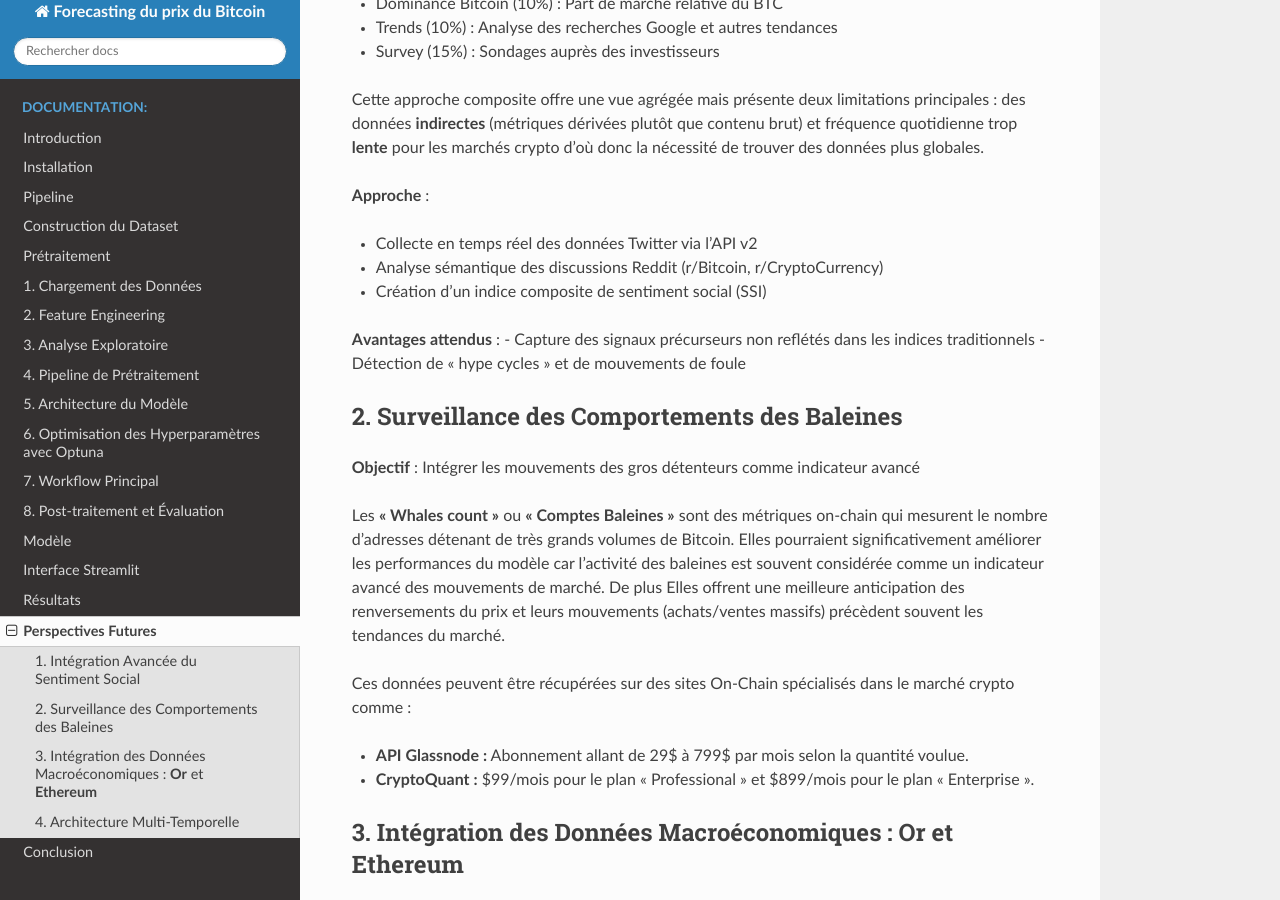
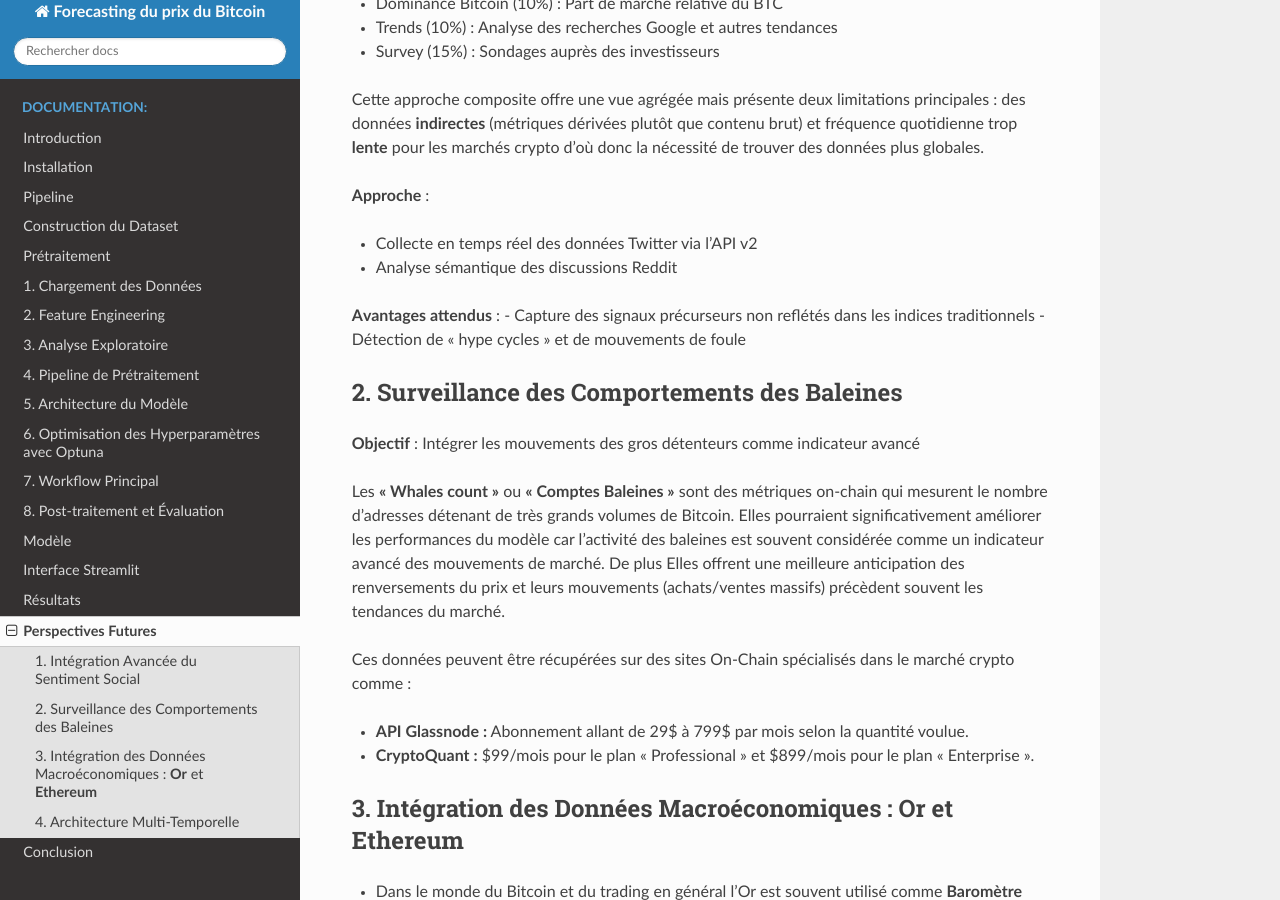
Before and after one commit to SouleymaneDiallo04/Forecasting-du-prix-du-Bitcoin, a Sphinx documentation site: the page built from docs/source/travaux.rst, in a window 1280 px wide and 900 px high, scrolled down 488 px. Built offline with Sphinx 7.4.7 and the Read the Docs theme 3.1.0, drawn with Linux system fonts in a browser that asks for light colours.

Commit message:
Update travaux.rst

```diff
--- a/docs/source/travaux.rst
+++ b/docs/source/travaux.rst
@@ -30,9 +30,7 @@ Cette approche composite offre une vue agrégée mais présente deux limitations
 
 - Collecte en temps réel des données Twitter via l'API v2
 
-- Analyse sémantique des discussions Reddit (r/Bitcoin, r/CryptoCurrency)
-
-- Création d'un indice composite de sentiment social (SSI)
+- Analyse sémantique des discussions Reddit
 
 **Avantages attendus** :
 - Capture des signaux précurseurs non reflétés dans les indices traditionnels
```
